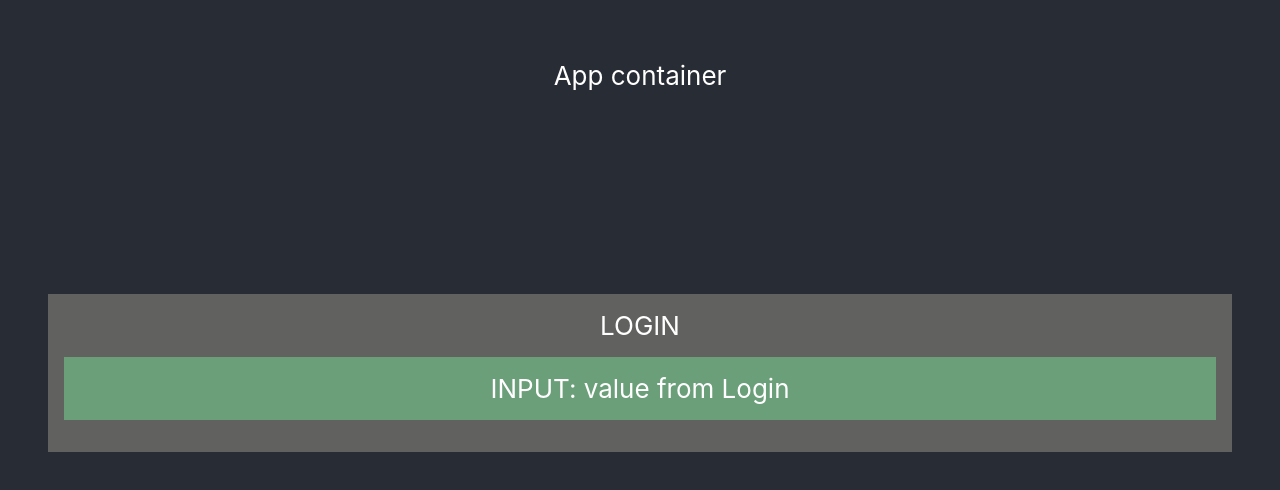
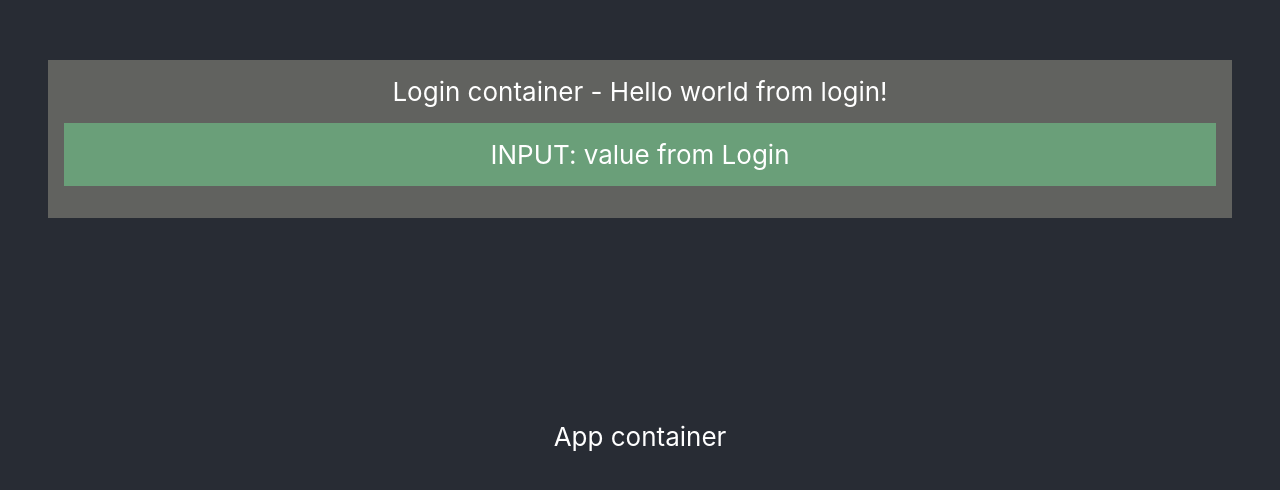
Before and after one commit to evgeniypoznyak/react-workshop-one, a React (Create React App) app: page / in a window 1280 px wide. Shown: the part 144-634 px from the top of the page. Built offline with nearby package versions, Linux system fonts and the light colour scheme.

Commit message:
State in Login

```diff
--- a/src/containers/App/App.tsx
+++ b/src/containers/App/App.tsx
@@ -11,9 +11,10 @@ class App extends Component {
 
                 <section className={classes.AppSection}>
 
+                    <Login/>
+
                     App container
 
-                    <Login/>
 
                 </section>
 
--- a/src/containers/Login/Login.tsx
+++ b/src/containers/Login/Login.tsx
@@ -3,6 +3,10 @@ import classes from './Login.module.scss';
 import Input from '../../component/Input/Input';
 
 class Login extends Component {
+
+    state = {
+      loginValue: 'Hello world from login!'
+    };
 
     render() {
 
@@ -10,7 +14,7 @@ class Login extends Component {
 
         return (
             <div className={classes.Login}>
-                LOGIN
+                Login container - {this.state.loginValue}
                 <Input randomPropsName={localLoginVariable} />
 
             </div>
```
